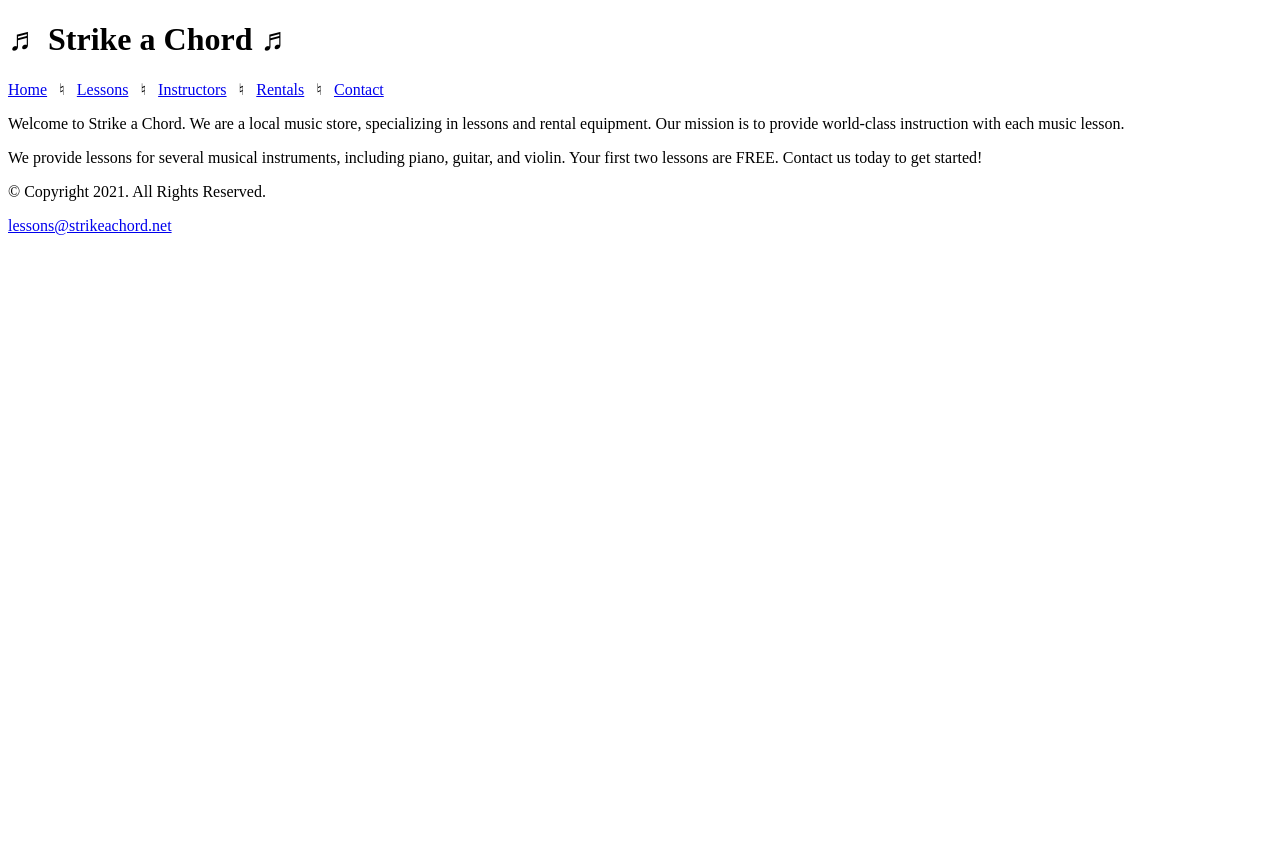
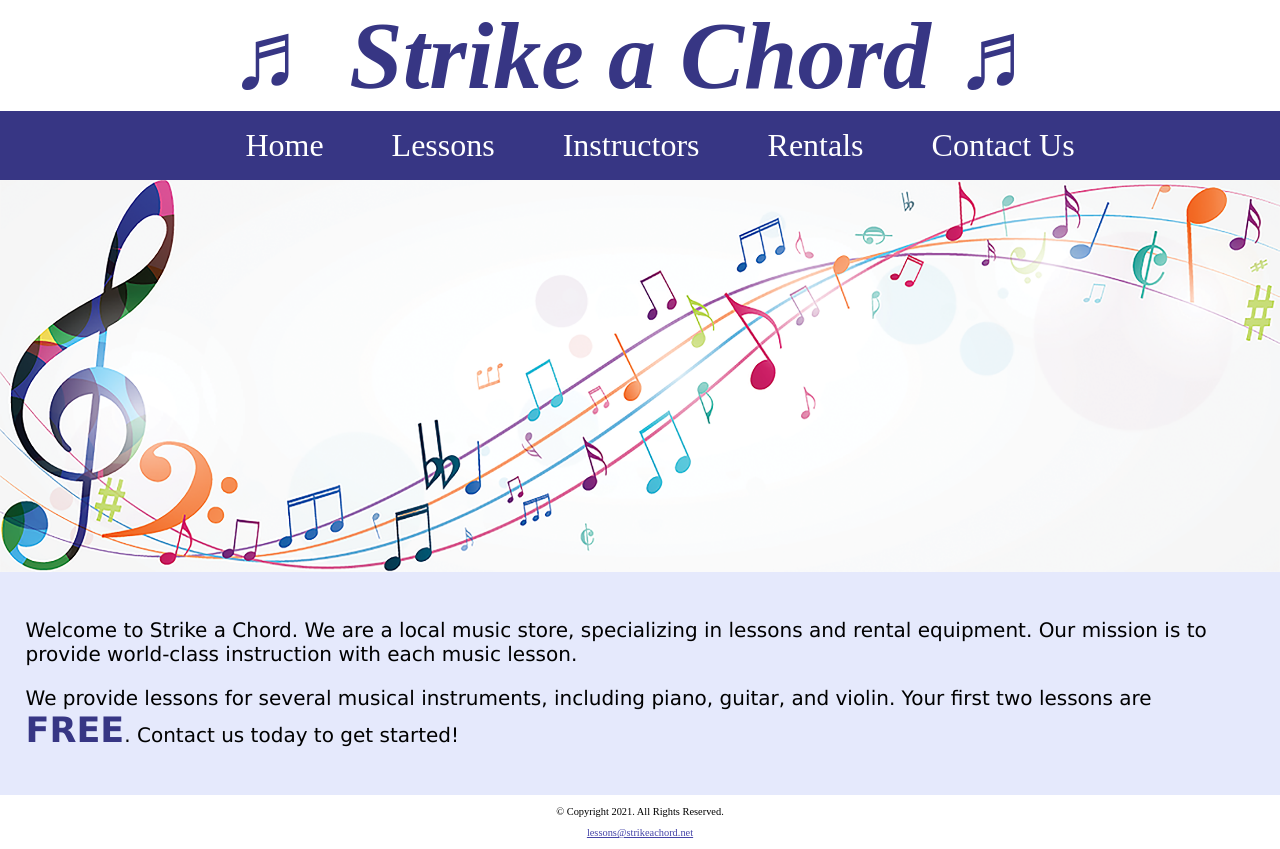
Before and after one commit to 144Fa22/ch4lab1-brykemper, a plain HTML site: page index.html in a window 1280 px wide. Before the commit the page ends 800 px from the top, so only its background shows below. Drawn offline with Linux system fonts and the light colour scheme.

Commit message:
Chapter 4 Lab

```diff
--- /dev/null
+++ b/css/styles.css
@@ -0,0 +1,108 @@
+/*
+Author: Brylee Kemper
+Date: 9/21/2022
+File Name: styles.class
+*/
+
+/* CSS Reset */
+body, header, nav, main, footer, img, h1 {
+  margin: 0;
+  padding: 0;
+  border: 0;
+}
+
+/* Style rule for images */
+img {
+  max-width: 100%;
+  display: block;
+}
+
+/* Style rules for header content */
+header {
+  text-align: center;
+  font-size: 3em;
+  color: #373684;
+
+header h1;
+  font-style: italic;
+}
+
+
+/* Style rules for navigation area */
+nav {
+  background-color: #373684;
+}
+
+nav ul {
+  list-style-type: none;
+  margin: 0;
+  text-align: center;
+}
+
+nav li {
+  display: inline-block;
+  font-size: 2em;
+}
+
+nav li a {
+  display: block;
+  color: #fff;
+  text-align: center;
+  padding: 0.5em 1em;
+  text-decoration: none;
+}
+
+/* Style rules for main content */
+main {
+  padding: 2%;
+  background-color: #e5e9fc;
+  overflow: auto;
+  font-family: Verdana, Arial, sans-serif;
+}
+
+main p {
+  font-size: 1.25em;
+}
+
+.action {
+  font-size: 1.75em;
+  color: #373684;
+  font-weight: bold;
+}
+
+#piano, #guitar, #violin {
+  width: 29%;
+  float: left;
+  margin: 0 2%;
+}
+
+info {
+  clear: left;
+  background-color: #c0caf7;
+  padding: 1% 2%;
+}
+
+#contact a {
+  color: #4645a8;
+  text-decoration: none;
+  font-weight: bold;
+}
+
+.map {
+  border: 5px solid #373684;
+}
+
+
+
+
+
+/* Style rules for footer content */
+footer {
+  text-align: center;
+  font-size: 0.65em;
+  clear: left;
+}
+
+footer a {
+  color: #4645a8;
+}
--- a/index.html
+++ b/index.html
@@ -8,6 +8,7 @@
 <head>
 	<title>Strike a Chord: Home Page</title>
 	<meta charset="utf-8">
+	<link rel="stylesheet" href="css/styles.css">
 </head>
 <body>
 
@@ -16,12 +17,19 @@
 	</header>
 
 	<nav>
-		<p><a href="index.html">Home</a> &nbsp; &#9838; &nbsp;
-		<a href="lessons.html">Lessons</a> &nbsp; &#9838; &nbsp;
-		<a href="instructors.html">Instructors</a> &nbsp; &#9838; &nbsp;
-		<a href="rentals.html">Rentals</a> &nbsp; &#9838; &nbsp;
-		<a href="contact.html">Contact</a></p>
+		<ul>
+			<li><a href="index.html">Home</a></li>
+			<li><a href="lessons.html">Lessons</a></li>
+			<li><a href="instructors.html">Instructors</a></li>
+			<li><a href="rentals.html">Rentals</a></li>
+			<li><a href="contact.html">Contact Us</a></li>
+		</ul>
 	</nav>
+
+	<!-- Hero Image -->
+	<div id="hero">
+		<img src="images/music-notes.png" alt="colorful music notes">
+	</div>
 
 	<!-- Use the main area to add the main content to the webpage -->
 	<main>
@@ -30,7 +38,7 @@
 
             <p>Welcome to Strike a Chord. We are a local music store, specializing in lessons and rental equipment. Our mission is to provide world-class instruction with each music lesson.</p>
 
-            <p>We provide lessons for several musical instruments, including piano, guitar, and violin. Your first two lessons are FREE. Contact us today to get started!</p>
+            <p>We provide lessons for several musical instruments, including piano, guitar, and violin. Your first two lessons are <span class="action">FREE</span>. Contact us today to get started!</p>
 
         </div>
 
```
Also changed, not shown: contact.html (+9 -6 lines), lessons.html (+11 -8 lines), template.html (+8 -5 lines).
